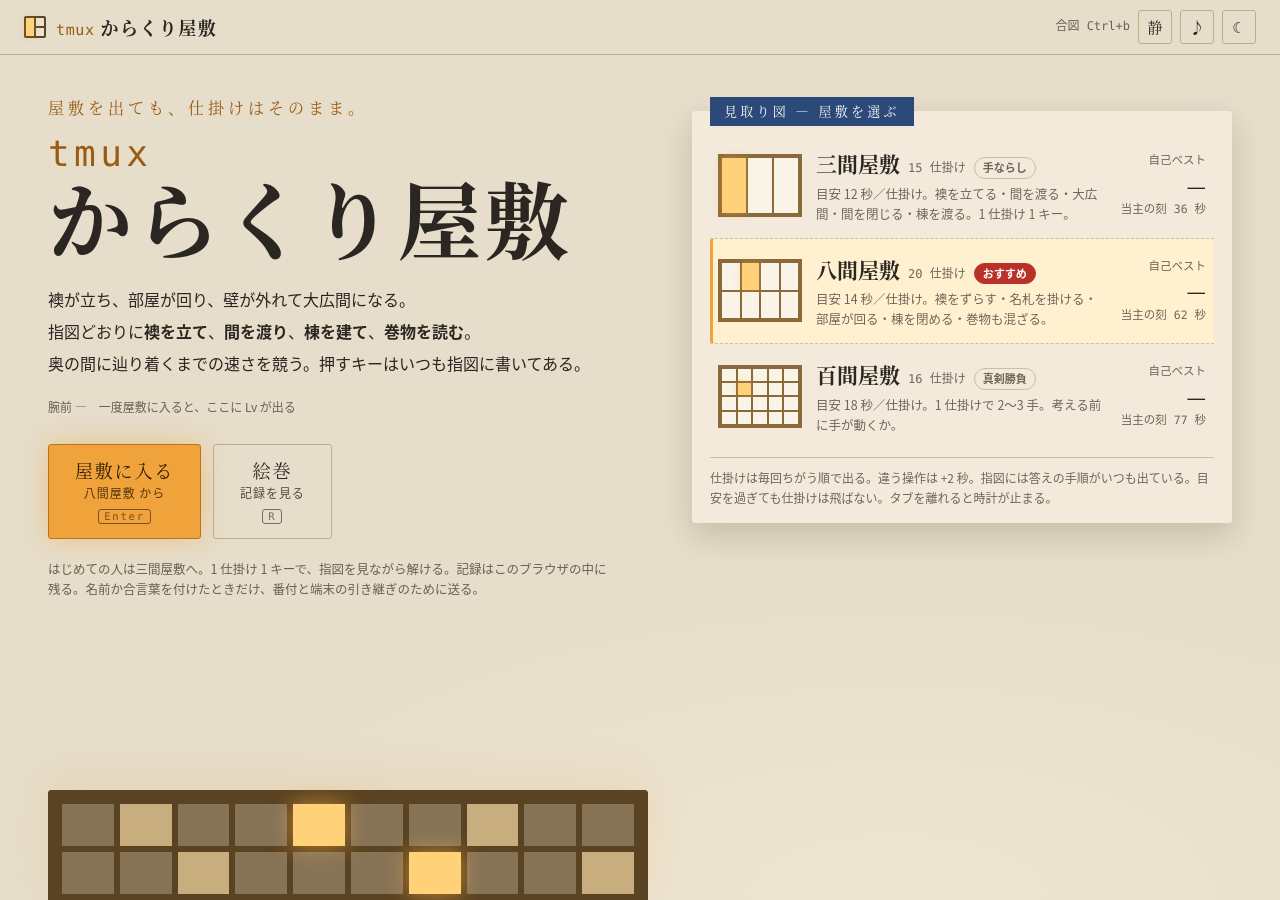
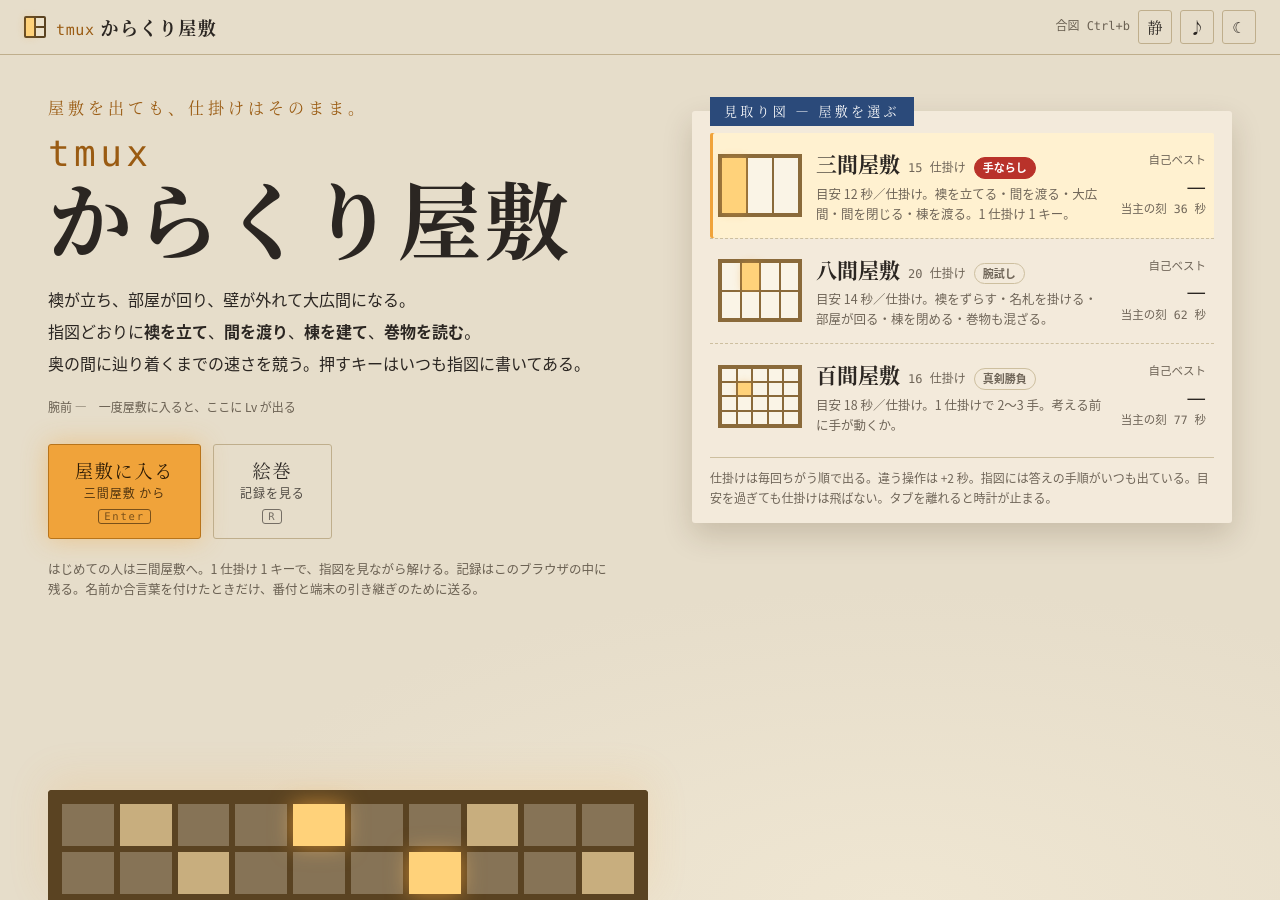
Before and after one commit to t29mato/t29mato.github.io, a Jekyll site: the page games/tmux-da/index.html, which Jekyll copies as it is, in a window 1280 px wide. Built offline with Jekyll 4.4.1, drawn with Linux system fonts in a browser that asks for light colours.

Commit message:
tmux-da: start beginners in the warm-up house

```diff
--- a/games/tmux-da/index.html
+++ b/games/tmux-da/index.html
@@ -91,7 +91,7 @@
       <h2 class="em-title">上達の絵巻</h2>
       <div class="seg rec-seg" role="group" aria-label="屋敷">
         <button type="button" data-rec-course="easy" aria-pressed="false">三間屋敷<small>手ならし</small></button>
-        <button type="button" data-rec-course="normal" aria-pressed="false">八間屋敷<small>おすすめ</small></button>
+        <button type="button" data-rec-course="normal" aria-pressed="false">八間屋敷<small>腕試し</small></button>
         <button type="button" data-rec-course="hard" aria-pressed="false">百間屋敷<small>真剣勝負</small></button>
       </div>
       <div class="seg rec-tab" role="group" aria-label="見るもの">
--- a/games/tmux-da/js/app.js
+++ b/games/tmux-da/js/app.js
@@ -950,7 +950,7 @@
     if (performance.now() < (S.navAfter || 0)) return;
     var go = function (fn) { e.preventDefault(); AU.se('cursor'); fn(); };
     if (S.screen === 'title') {
-      if (k === 'Enter') return go(function () { startRun($('#btn-enter').dataset.course || 'normal'); });
+      if (k === 'Enter') return go(function () { startRun($('#btn-enter').dataset.course || 'easy'); });
       var i = '123'.indexOf(k);
       if (i >= 0 && LV.COURSES[i]) return go(function () { startRun(LV.COURSES[i].id); });
       if ((k === 'k' || k === 'K') && !$('#btn-keiko').hidden) return go(function () { startRun('keiko'); });
@@ -958,7 +958,7 @@
     } else if (S.screen === 'result' && S.result) {
       if (k === 'Enter' || k === ' ') return go(function () { startRun(S.result.course); });
       if ((k === 'k' || k === 'K') && REC.weakTypes(3).length) return go(function () { startRun('keiko'); });
-      if (k === 'r' || k === 'R') return go(function () { S.recTab = 'growth'; openRecords(REC.courseOf(S.result.course).practice ? 'normal' : S.result.course, 'result'); });
+      if (k === 'r' || k === 'R') return go(function () { S.recTab = 'growth'; openRecords(REC.courseOf(S.result.course).practice ? lastCourse(REC.load()) : S.result.course, 'result'); });
       if (k === 'Escape') return go(function () { showScreen('title'); });
     } else if (S.screen === 'records') {
       if (k === 'Escape') return go(function () { showScreen(S.recordsFrom === 'result' && S.result ? 'result' : 'title'); });
@@ -1337,7 +1337,7 @@
   }
 
   function prepareRun(courseId) {
-    var course = REC.courseOf(courseId) || REC.courseOf('normal');
+    var course = REC.courseOf(courseId) || REC.courseOf('easy');
     var day = LV.dayKey();
     S.run = {
       course: course,
@@ -1582,7 +1582,7 @@
   function lastCourse(all) {
     var runs = (all.runs || []).filter(function (r) { var c = REC.courseOf(r.course); return c && !c.practice; });
     var last = runs.slice(-1)[0];
-    return last ? last.course : 'normal';
+    return last ? last.course : 'easy';
   }
 
   // 腕前: the level from the latest five runs, its title, and how much
@@ -2431,7 +2431,7 @@
       (r.tip ? '<div class="tips"><div class="tips-head">豆知識</div><p>' + esc(r.tip) + '</p></div>' : '') +
       '<div class="cta"><button type="button" class="btn primary" data-course="' + r.course + '">' + (c.practice ? 'もう一度 稽古' : 'もう一度 屋敷へ') + '<kbd class="hk">Enter</kbd></button>' +
       (!c.practice && REC.weakTypes(3).length ? '<button type="button" class="btn" data-course="keiko">苦手を稽古<kbd class="hk">K</kbd></button>' : '') +
-      '<button type="button" class="btn" data-records="' + (c.practice ? 'normal' : r.course) + '">絵巻を開く<kbd class="hk">R</kbd></button>' +
+      '<button type="button" class="btn" data-records="' + (c.practice ? lastCourse(REC.load()) : r.course) + '">絵巻を開く<kbd class="hk">R</kbd></button>' +
       '<button type="button" class="btn ghost" data-title="1">見取り図へ<kbd class="hk">Esc</kbd></button></div>';
     renderMeta();
     if ((isRec || r.rankUp) && S.celebrated !== r.runId) { S.celebrated = r.runId; celebrate(); }
@@ -2735,7 +2735,7 @@
       b.addEventListener('click', function () { applySound(!S.sound); store.save({ sound: S.sound }); if (S.sound) music(); });
     });
     document.addEventListener('pointerdown', function () { AU.unlock(); }, true);
-    $('#btn-enter').addEventListener('click', function () { startRun($('#btn-enter').dataset.course || 'normal'); });
+    $('#btn-enter').addEventListener('click', function () { startRun($('#btn-enter').dataset.course || 'easy'); });
     $('#btn-records').addEventListener('click', function () { S.recTab = 'growth'; openRecords(null, 'title'); });
     $('#btn-keiko').addEventListener('click', function () { startRun('keiko'); });
     $('#course-list').addEventListener('click', function (e) {
--- a/games/tmux-da/js/levels.js
+++ b/games/tmux-da/js/levels.js
@@ -106,13 +106,13 @@
   // The ids stay easy / normal / hard so older records carry over.
   var COURSES = [
     {
-      id: 'easy', title: '三間屋敷', mode: '手ならし', limit: 12, rankMul: 1, ver: 2,
+      id: 'easy', title: '三間屋敷', mode: '手ならし', limit: 12, rankMul: 1, ver: 2, recommended: true,
       plan: { cols: 3, rows: 1, cells: 3, lit: 0 },
       desc: '襖を立てる・間を渡る・大広間・間を閉じる・棟を渡る。1 仕掛け 1 キー。',
       qs: ['split_lr', 'focus', 'zoom', 'split_tb', 'close', 'unzoom', 'focus', 'new_window', 'select_window', 'split_lr', 'close', 'focus', 'zoom', 'select_window', 'split_tb']
     },
     {
-      id: 'normal', title: '八間屋敷', mode: 'おすすめ', limit: 14, rankMul: 1.3, ver: 2, recommended: true,
+      id: 'normal', title: '八間屋敷', mode: '腕試し', limit: 14, rankMul: 1.3, ver: 2,
       plan: { cols: 4, rows: 2, cells: 8, lit: 1 },
       desc: '襖をずらす・名札を掛ける・部屋が回る・棟を閉める・巻物も混ざる。',
       qs: ['focus', 'resize', 'swap', 'rename', 'close', 'kill_window', 'copy_top', 'split_tb', 'swap', 'select_window', 'zoom', 'new_window', 'focus', 'resize', 'kill_window', 'unzoom', 'close', 'split_lr', 'rename', 'focus']
```
